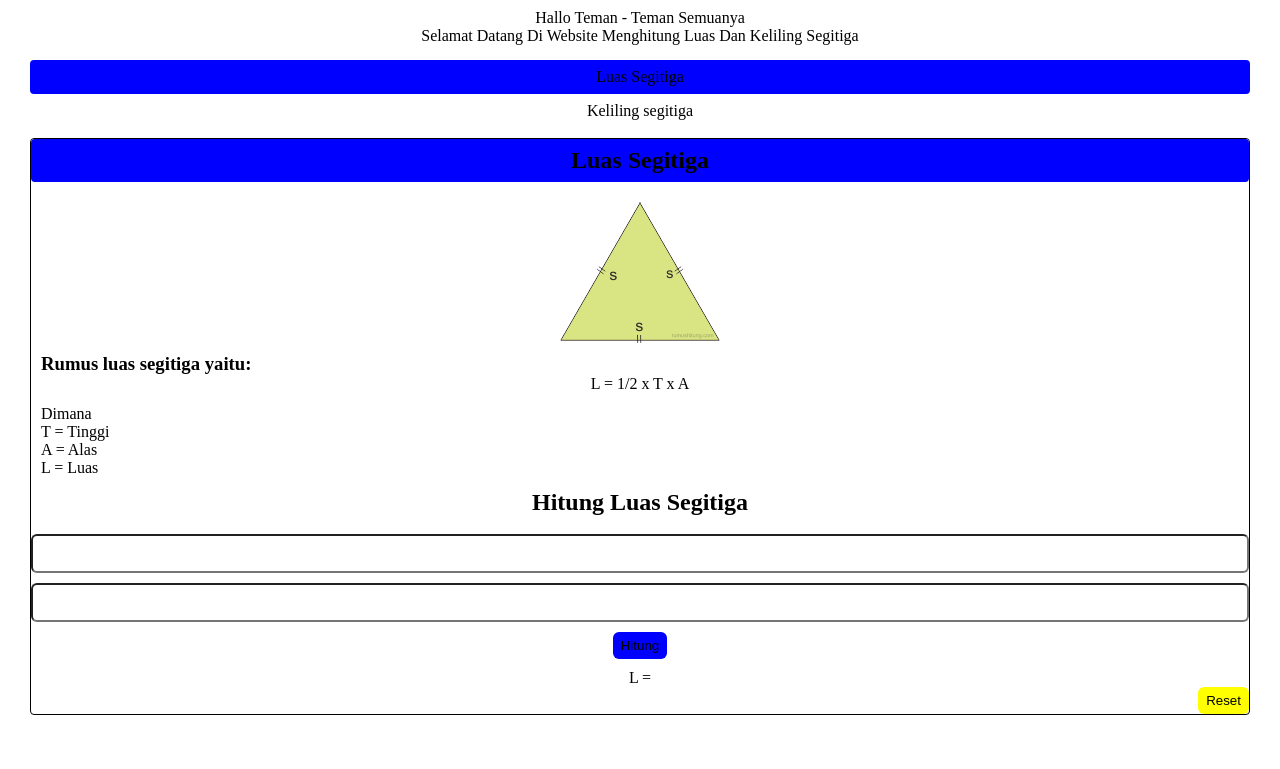
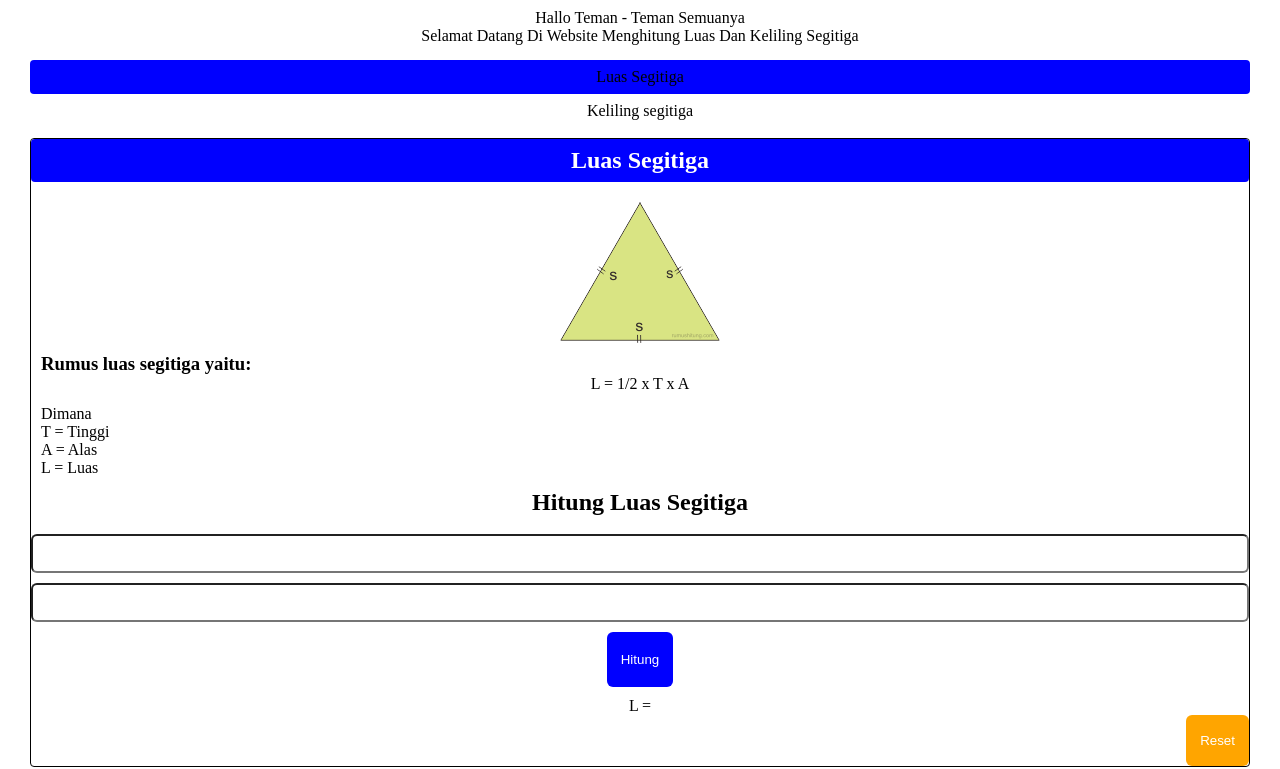
Before and after one commit to AryoWijoyo/mini-project-revou, a plain HTML site: page index.html in a window 1280 px wide. Shown: the part 70-839 px from the top of the page. Drawn offline with Linux system fonts and the light colour scheme.

Commit message:
perbaikan color di button

```diff
--- a/assets/css/index.css
+++ b/assets/css/index.css
@@ -56,6 +56,7 @@ main{
 }
 .card-title{
     text-align: center;
+    color: white;
     padding: 8px;
     background-color: blue;
     border-radius: 4px;
@@ -103,7 +104,8 @@ main{
 
 /* Button Submit */
 .tombol{
-    padding: 6px 8px;
+    padding: 20px 14px;
+    color: white;
     background-color: blue;
     border: none;
     border-radius: 6px;
@@ -130,10 +132,11 @@ footer{
     justify-content: end;
 }
 .btn-reset{
-    padding: 6px 8px;
+    padding: 18px 14px;
     background-color: blue;
+    color: white;
     border: none;
     border-radius: 6px;
-    cursor: pointer;background-color: yellow;
+    cursor: pointer;background-color: orange;
 
 }
```
